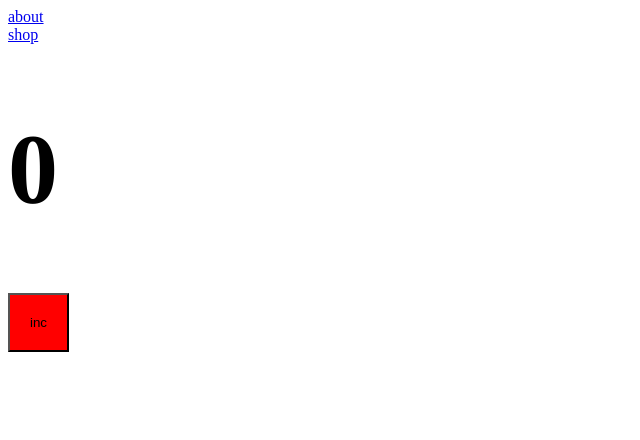
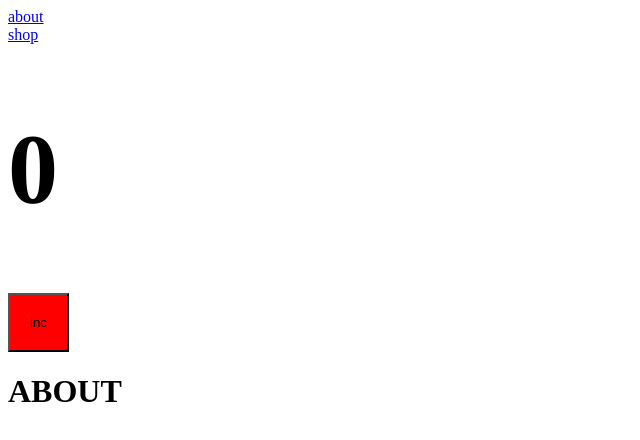
Before and after one commit to rizespb/Webpack-Microfrontends-Monorepo-SP, a React app: page / in a window 1280 px wide. Shown: the top 440 px of the page, without its empty margins (0-640 px from the left). Built offline with nearby package versions, Linux system fonts and the light colour scheme.

Commit message:
Алиасы

```diff
--- a/src/components/App/App.tsx
+++ b/src/components/App/App.tsx
@@ -1,6 +1,7 @@
 import { useState } from 'react';
 import classes from './App.module.scss';
 import { Link, Outlet } from 'react-router-dom';
+import About from '@/pages/About/About';
 
 export const App = () => {
   const [count, setCount] = useState<number>(0);
@@ -19,7 +20,7 @@ export const App = () => {
         <span>inc</span>
       </button>
 
-      <Outlet />
+      <About />
     </div>
   );
 };
--- a/src/index.tsx
+++ b/src/index.tsx
@@ -1,8 +1,8 @@
 import { createRoot } from 'react-dom/client';
 import { App } from './components/App/App';
 import { createBrowserRouter, RouterProvider } from 'react-router-dom';
-import { About } from './pages/About';
-import { Shop } from './pages/Shop';
+import { About } from '@/pages/About';
+import { Shop } from '@/pages/Shop';
 import { Suspense } from 'react';
 
 const root = document.getElementById('root');
--- a/webpack.config.ts
+++ b/webpack.config.ts
@@ -14,6 +14,7 @@ export default (env: EnvCariables) => {
     output: path.resolve(__dirname, 'build'),
     entry: path.resolve(__dirname, 'src', 'index.tsx'),
     html: path.resolve(__dirname, 'public', 'index.html'),
+    src: path.resolve(__dirname, 'src'),
   };
 
   const config: webpack.Configuration = buildWebpack({
```
Also changed, not shown: tsconfig.json (+7 -1 lines), 2 other files (tests, documents, lock files or other folders).
